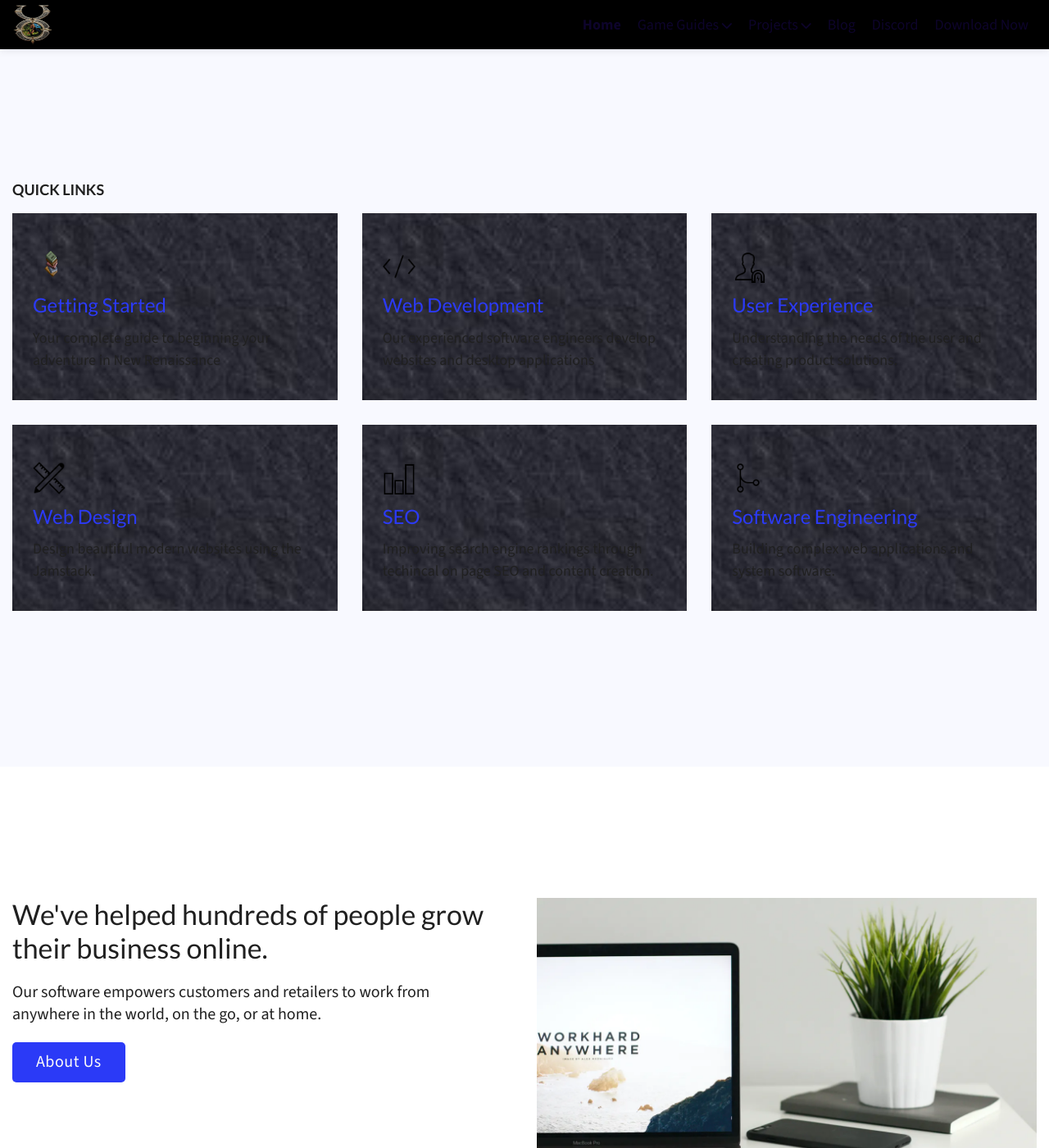
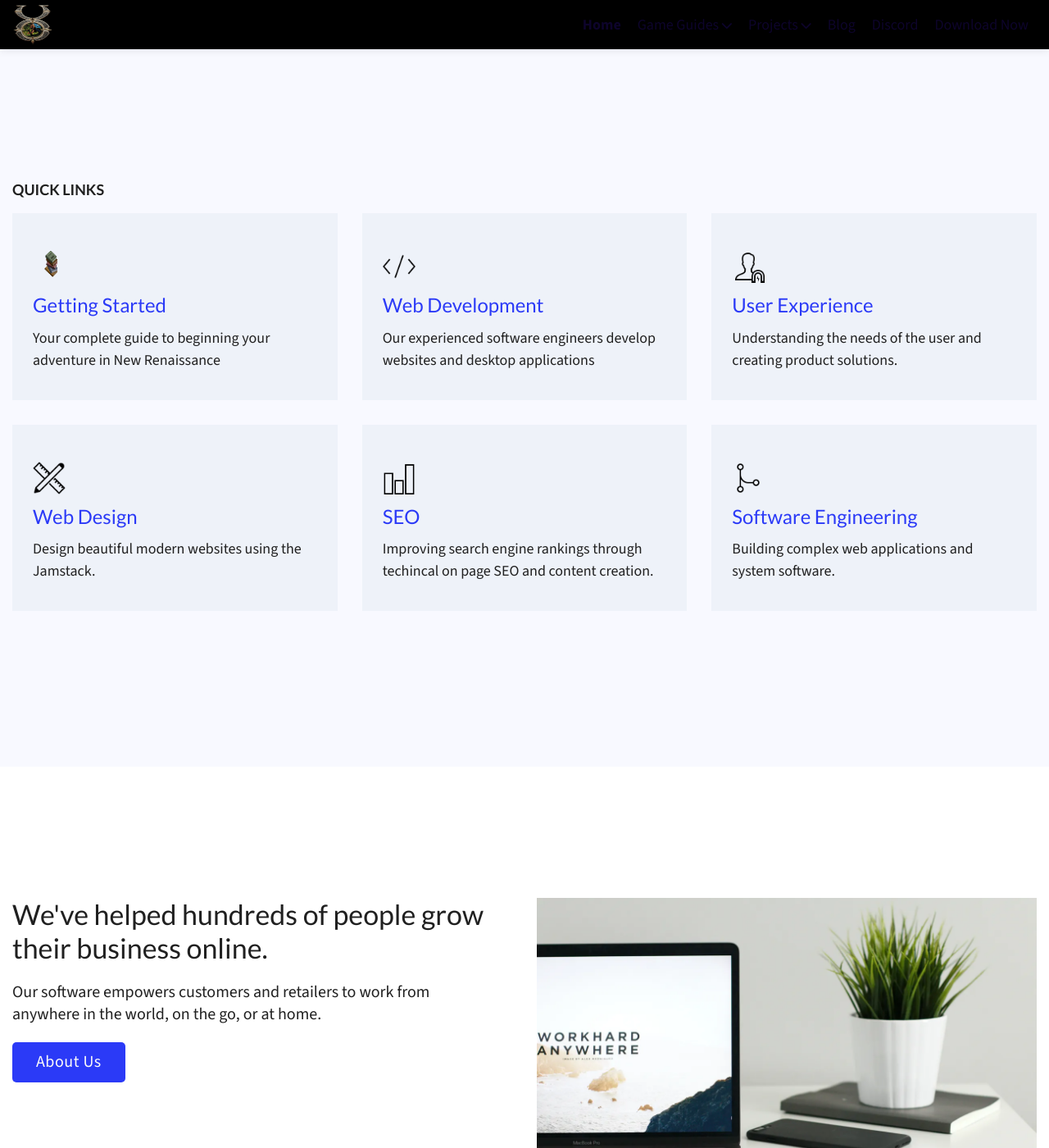
Before and after one commit to xzCad/new-renaissance-website, a Jekyll site: the page built from pages/home.md, in a window 1280 px wide and 1400 px high, scrolled down 601 px. Shown: the whole window at 82% size. Built offline with Jekyll 4.4.1, drawn with Linux system fonts in a browser that asks for light colours.

Commit message:
Revert "added background for card images"
This reverts commit 27de93a9d60e252e2ffb1e48fb4f7d368a382c44.

```diff
--- a/_sass/theme/_custom.scss
+++ b/_sass/theme/_custom.scss
@@ -49,9 +49,5 @@
   .card-game-guides {
     padding: 25px;
     background-color: var(--color-base-bg-3);
-    background-image: url('/assets/images/gump-1416.jpg');
-    background-size: cover;
-    background-position: center;
-    background-repeat: no-repeat;
   }
 }
```
Also changed, not shown: assets/images/gump-1416.jpg (deleted).
